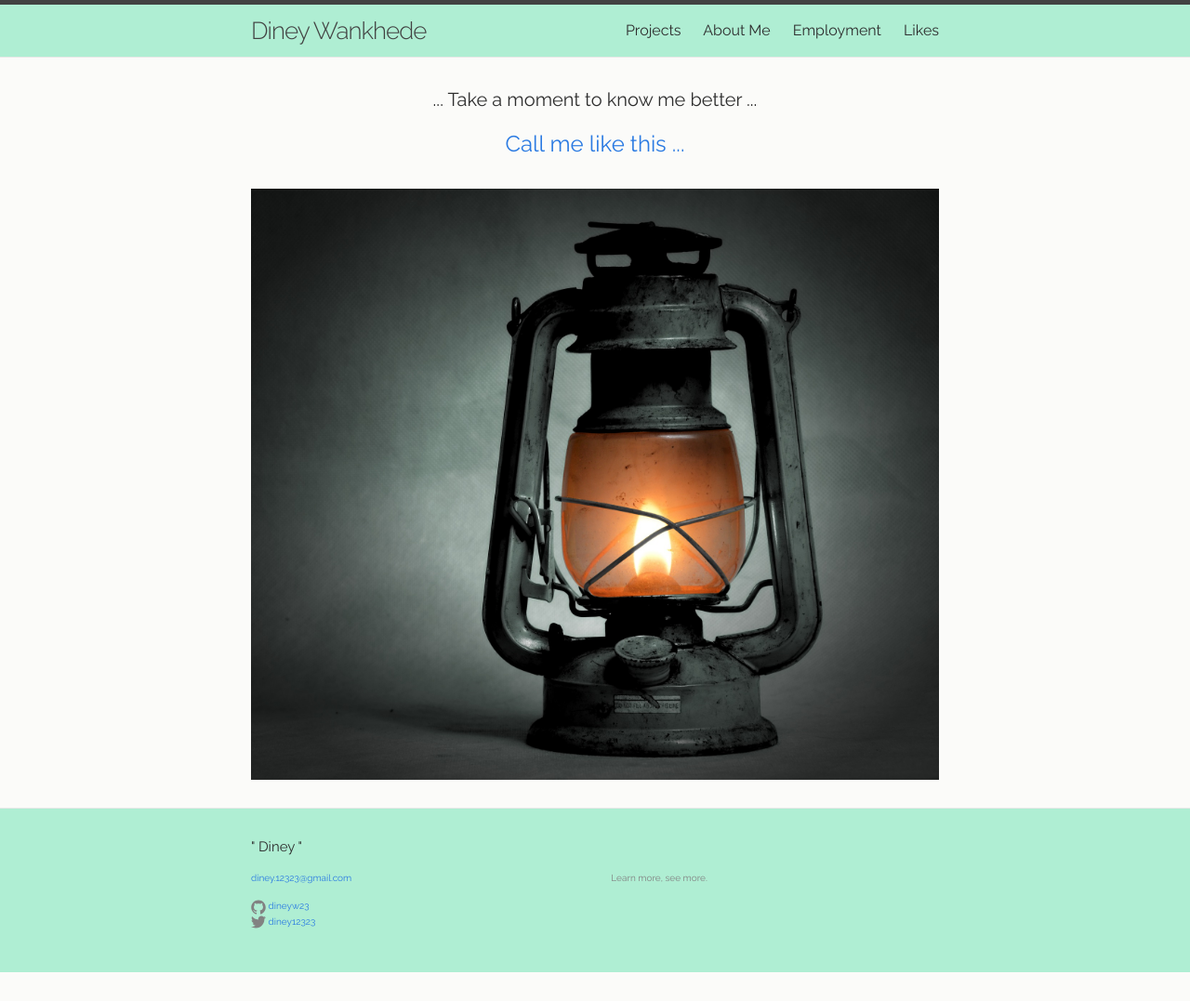
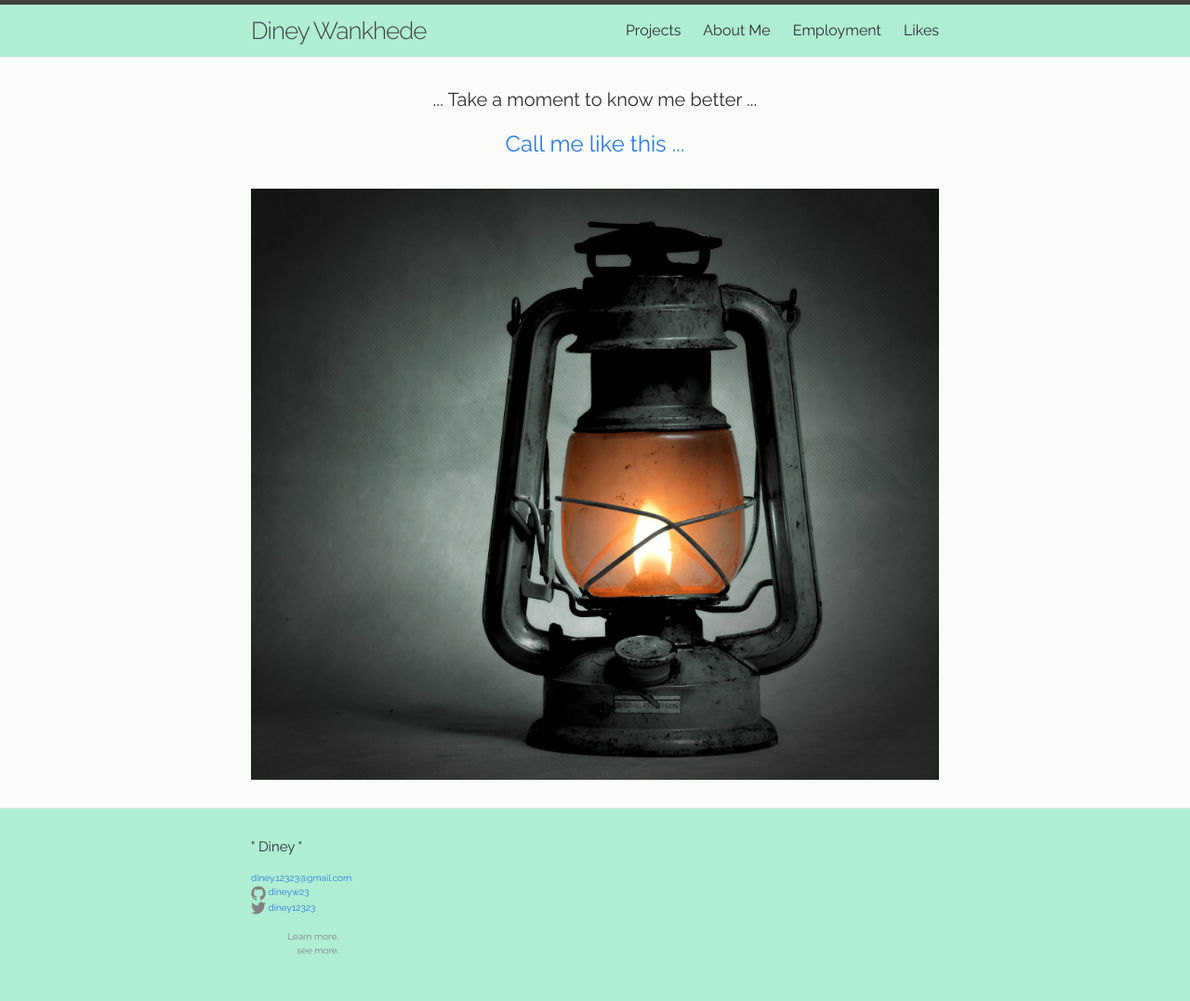
Before and after one commit to dineyw23/dineyw23.github.io, a Jekyll site: the page built from index.html, in a window 1280 px wide. Shown: the whole page at 93% size. Built offline with Jekyll 4.4.1, drawn with Linux system fonts in a browser that asks for light colours; comment, search, counter and statistics services are not loaded; before the commit the page ends 1046 px from its top, so only the background shows below that.

Commit message:
footer align issues

```diff
--- a/_includes/footer.html
+++ b/_includes/footer.html
@@ -9,10 +9,7 @@
         <ul class="contact-list">
 
            <li><a href="mailto:{{ site.email }}" >{{ site.email }}</a></li>
-        </ul>
-      <!--<div class="footer-col footer-col-2" align="middle">!-->
-        <ul class="social-media-list">
-          {% if site.github_username %}
+        {% if site.github_username %}
           <li>
             {% include icon-github.html username=site.github_username %}
           </li>
@@ -23,7 +20,10 @@
             {% include icon-twitter.html username=site.twitter_username %}
           </li>
           {% endif %}
-        </ul>
+</ul>
+      <div class="footer-col footer-col-2" align="middle">
+        <!--<ul class="social-media-list">
+                  </ul>--!>
       </div>
 
       <div class="footer-col footer-col-3" align="right">
```
